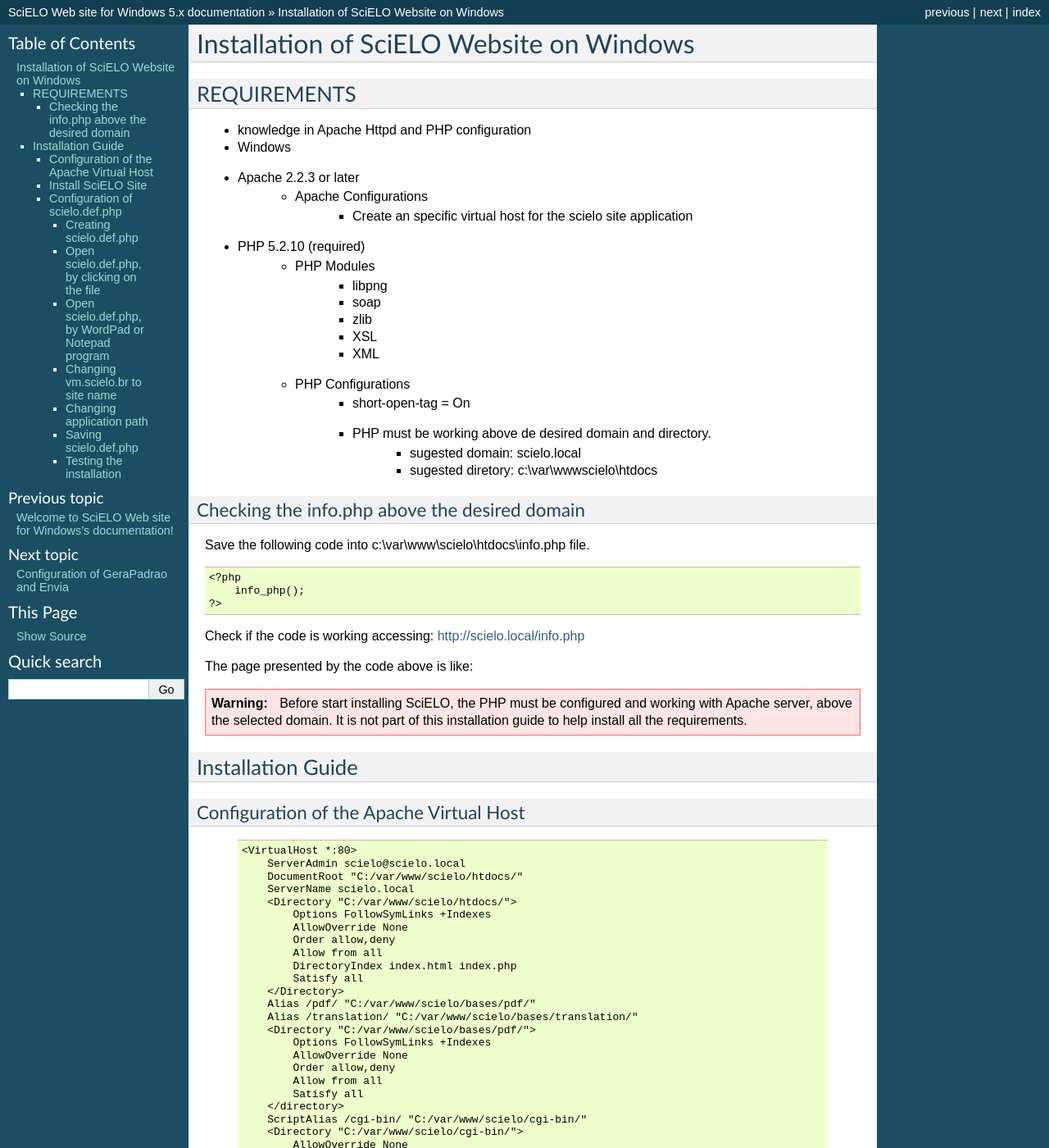
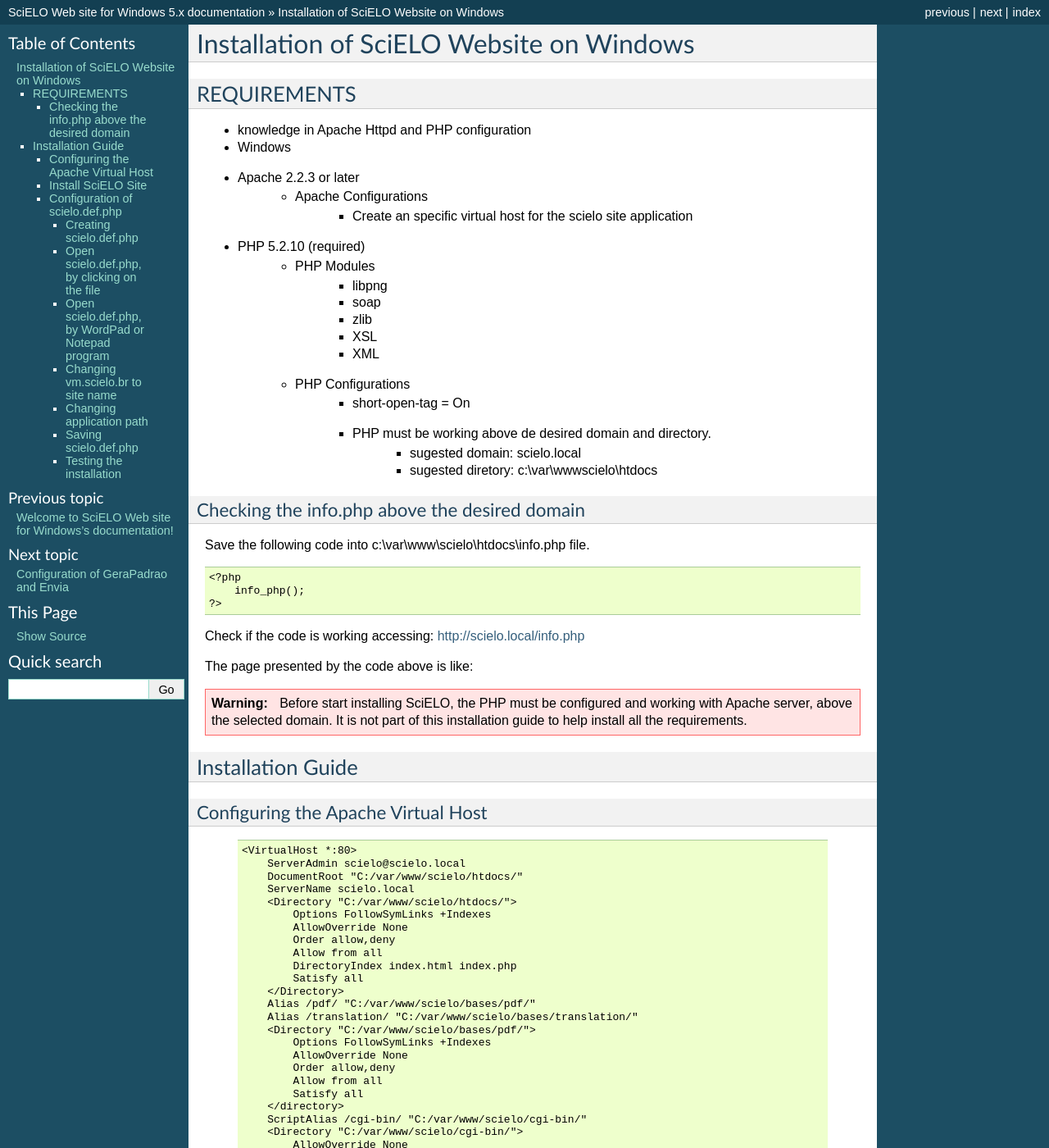
Before and after one commit to scieloorg/Web-Windows, a Sphinx documentation site: the page built from docs/source/howtoinstall_scielowebwin.rst, in a window 1280 px wide and 1400 px high. Shown: the whole window at 82% size. Built offline with Sphinx 7.4.7, drawn with Linux system fonts in a browser that asks for light colours; formulas are drawn with MathJax 3.

Commit message:
how to install

```diff
--- a/docs/source/howtoinstall_scielowebwin.rst
+++ b/docs/source/howtoinstall_scielowebwin.rst
@@ -47,8 +47,8 @@
 Installation Guide
 ------------------
 
-Configuration of the Apache Virtual Host
-========================================
+Configuring the Apache Virtual Host
+===================================
 
     .. warning:
 
```
